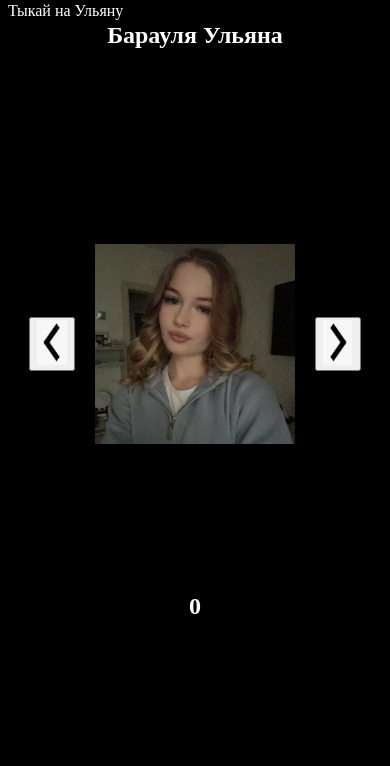
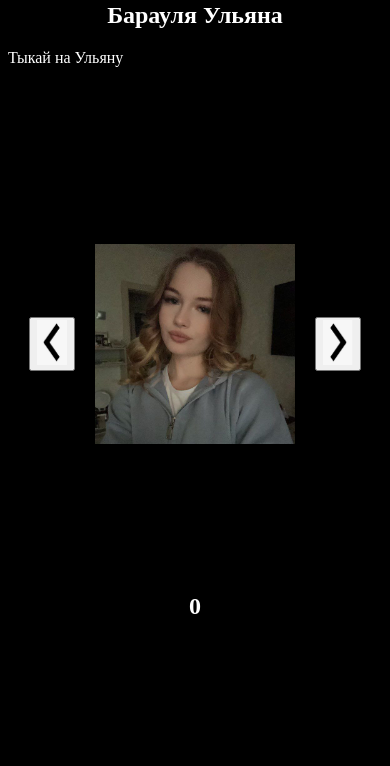
Before and after one commit to Miroshkin0207/px, a plain HTML site: page index.html in a window 390 px wide. Shown: the part 78-844 px from the top of the page. Drawn offline with Linux system fonts and the light colour scheme.

Commit message:
Update style.css

```diff
--- a/style.css
+++ b/style.css
@@ -20,6 +20,11 @@ h1 {
     position: absolute;
     left: 50%;
     transform: translateX(-50%)
+}
+
+#title {
+    position: relative;
+    text-align: center
 }
 
 @media (min-width: 1000px) {
@@ -51,10 +56,7 @@ h1 {
 
 @media (max-width: 999px) {
     h2 {
-        font-size: 24px;
-        position: absolute;
-        left: 50%;
-        transform: translateX(-50%)
+        font-size: 24px
     }
 
     .buttons {
@@ -77,6 +79,9 @@ h1 {
     }
 
     #score {
+        position: absolute;
+        left: 50%;
+        transform: translateX(-50%);
         bottom: 15%
     }
 }
```
